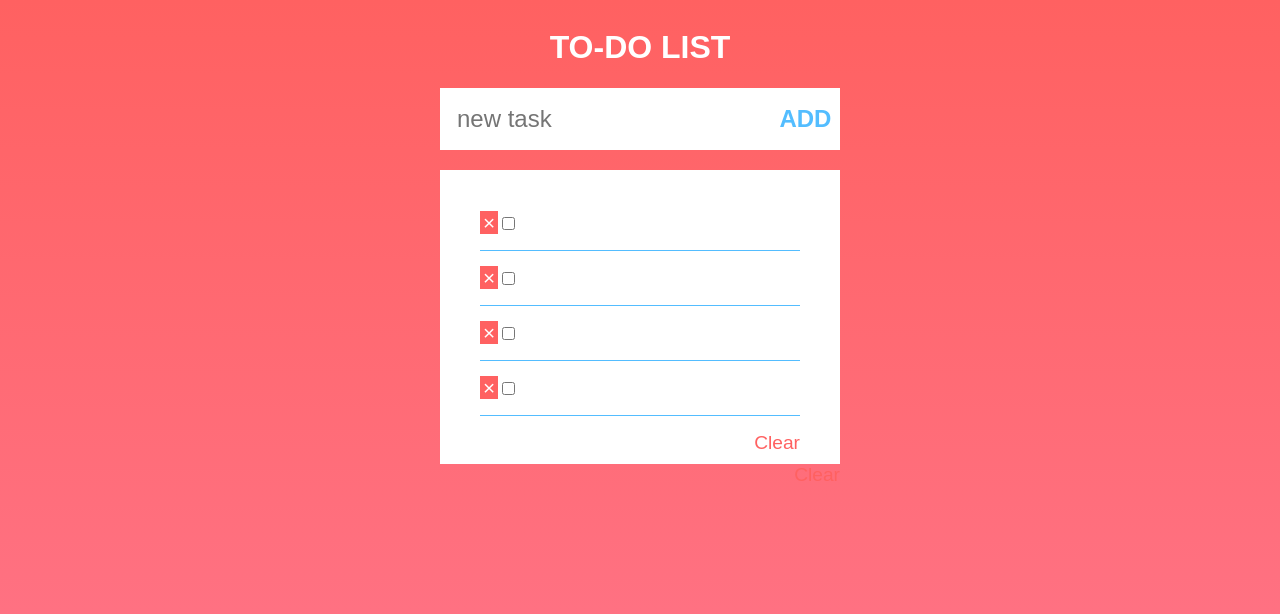
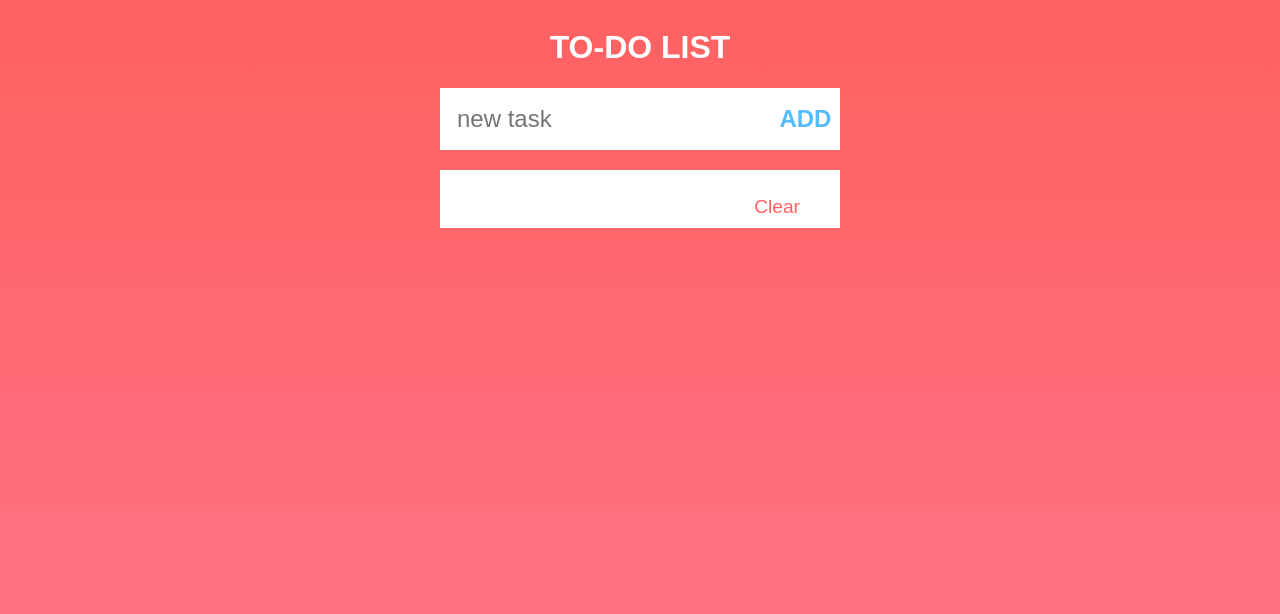
Before and after one commit to onoja123/To-do-list, a plain HTML site: page index.html in a window 1280 px wide. Drawn offline with Linux system fonts and the light colour scheme.

Commit message:
Update index.html

```diff
--- a/index.html
+++ b/index.html
@@ -12,21 +12,14 @@
       <form class="" action="index.html" method="post">
         <input type="text" placeholder="new task" name="task">
         <button  type="submit"><strong>ADD</strong></button>
-
       </form>
       <div class="tasksBoard">
         <ul>
-          <li><span class="delete">×</span><input type="checkbox"><label></label></li>
-          <li><span class="delete">×</span><input type="checkbox"><label></label></li>
-          <li><span class="delete">×</span><input type="checkbox"><label></label></li>
-          <li><span class="delete">×</span><input type="checkbox"></label></li>
         </ul>
         <a id="clear">Clear</a>
       </div>
-        <a id="clear">Clear</a>
-      </div
     </div>
-    <script src="./script.js"></script>
+    <script type="text/javascript" src="app.js"></script>
   </body>
 
 </html>
```
